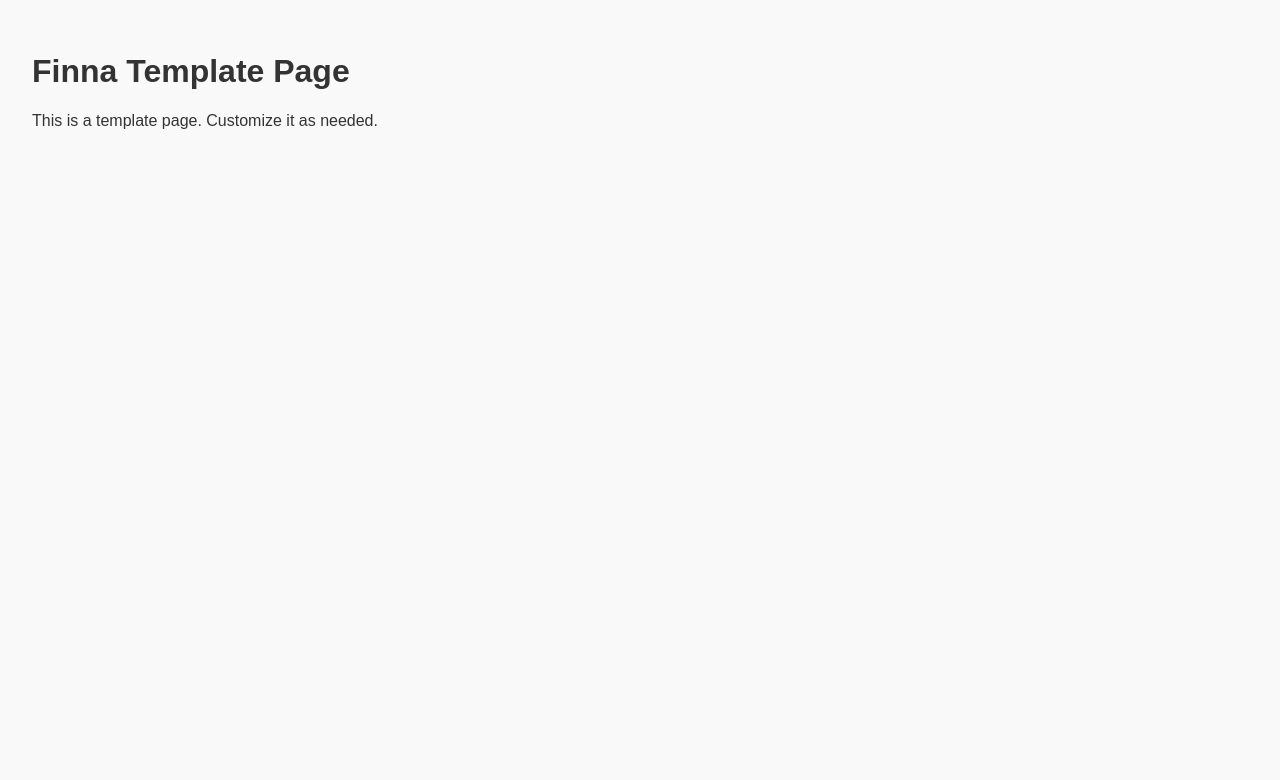
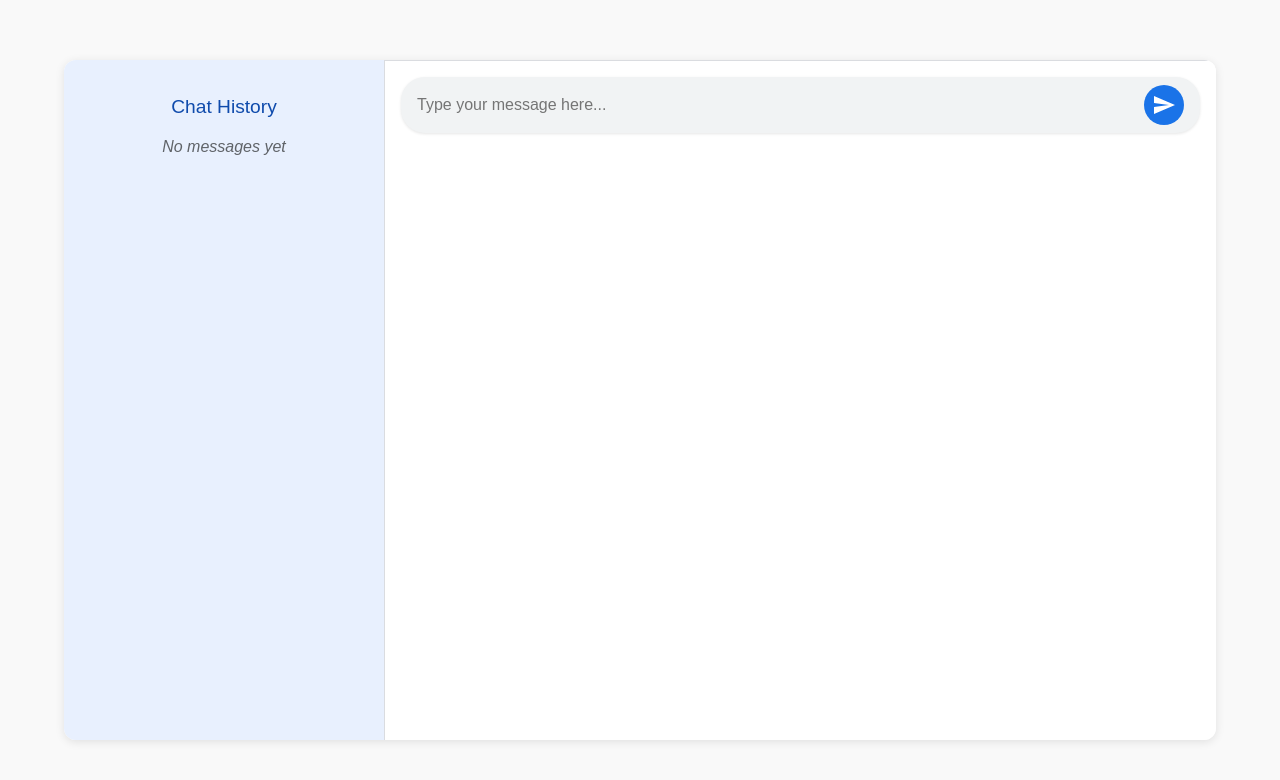
Before and after one commit to eipFinna/FINNA_MIRROR, a React (Create React App) app in the folder src/frontend/Web/: page /finna in a window 1280 px wide. Shown: the top 780 px of the page. Built offline with nearby package versions, Linux system fonts and the light colour scheme.

Commit message:
feat: finna main page beginning

```diff
--- /dev/null
+++ b/src/frontend/Web/src/components/ChatHistory.jsx
@@ -0,0 +1,33 @@
+import React from 'react';
+import { formatRelativeTime } from '../utils/dateUtils';
+
+function ChatHistory({ messages, setCurrentResponse }) {
+    const handleClick = (message) => {
+        setTimeout(() => {
+            setCurrentResponse({
+              id: message.id,
+              text: `This is a response to: "${message.text}"`,
+              timestamp: message.timestamp,
+            });
+        }, 500);
+    };
+
+    return (
+        <div className="chat-history">
+          {messages.length === 0 ? (
+            <p className="empty-history">No messages yet</p>
+          ) : (
+            <ul>
+              {messages.map((message) => (
+                <li key={message.id} className="history-item" onClick={() => handleClick(message)}>
+                    <div className="message-time">{formatRelativeTime(message.timestamp)}</div>
+                    <div className="message-text">{message.text}</div>
+                </li>
+              ))}
+            </ul>
+          )}
+        </div>
+    );
+}
+
+export default ChatHistory;
--- /dev/null
+++ b/src/frontend/Web/src/components/ChatInput.jsx
@@ -0,0 +1,32 @@
+import React, { useState } from 'react';
+
+function ChatInput({ onSendMessage }) {
+  const [message, setMessage] = useState('');
+
+  const handleSubmit = (e) => {
+    e.preventDefault();
+    if (message.trim()) {
+      onSendMessage(message);
+      setMessage('');
+    }
+  };
+
+  return (
+    <form className="chat-input-form" onSubmit={handleSubmit}>
+      <input
+        type="text"
+        className="chat-input"
+        placeholder="Type your message here..."
+        value={message}
+        onChange={(e) => setMessage(e.target.value)}
+      />
+      <button type="submit" className="send-button">
+        <svg viewBox="0 0 24 24" width="24" height="24">
+          <path fill="currentColor" d="M2.01 21L23 12 2.01 3 2 10l15 2-15 2z" />
+        </svg>
+      </button>
+    </form>
+  );
+}
+
+export default ChatInput;
--- /dev/null
+++ b/src/frontend/Web/src/components/ChatResponse.jsx
@@ -0,0 +1,15 @@
+import React from 'react';
+import { formatRelativeTime } from '../utils/dateUtils';
+
+function ChatResponse({ response }) {
+  return (
+    <div className="chat-response">
+      <div className="response-bubble">
+        <p>{response.text}</p>
+        <span className="response-time">{formatRelativeTime(response.timestamp)}</span>
+      </div>
+    </div>
+  );
+}
+
+export default ChatResponse;
--- /dev/null
+++ b/src/frontend/Web/src/pages/Finna.css
@@ -0,0 +1,141 @@
+
+.finna-page {
+  width: 100vw;
+  height: 100vh;
+  display: flex;
+  justify-content: center;
+  align-items: center;
+}
+
+.finna-page-container {
+  width: 90%;
+  height: 85%;
+  max-width: 1200px;
+  display: flex;
+  background-color: var(--white);
+  box-shadow: 0 2px 10px rgba(0, 0, 0, 0.1);
+  border-radius: 12px;
+  overflow: hidden;
+}
+
+.history-panel {
+  width: 280px;
+  background-color: var(--light-blue);
+  padding: 20px;
+  overflow-y: auto;
+  border-right: 1px solid var(--border-color);
+}
+
+.history-panel h2 {
+  color: var(--dark-blue);
+  margin-bottom: 20px;
+  font-size: 1.2rem;
+  font-weight: 500;
+  text-align: center;
+}
+
+.chat-history ul {
+  list-style-type: none;
+  cursor: pointer;
+}
+
+.history-item {
+  padding: 12px;
+  margin-bottom: 10px;
+  background-color: var(--white);
+  border-radius: 8px;
+  box-shadow: 0 1px 3px rgba(0, 0, 0, 0.08);
+}
+
+.message-time {
+  font-size: 0.75rem;
+  color: var(--text-light);
+  margin-bottom: 4px;
+}
+
+.message-text {
+  font-size: 0.9rem;
+  white-space: nowrap;
+  overflow: hidden;
+  text-overflow: ellipsis;
+}
+
+.chat-panel {
+  flex: 1;
+  display: flex;
+  flex-direction: column;
+  position: relative;
+  background-color: var(--white);
+}
+
+.chat-response {
+  flex: 1;
+  overflow-y: auto;
+  padding: 20px;
+  display: flex;
+  flex-direction: column-reverse;
+}
+
+.response-bubble {
+  background-color: var(--light-blue);
+  padding: 16px 20px;
+  border-radius: 18px;
+  border-bottom-left-radius: 4px;
+  max-width: 80%;
+  align-self: flex-start;
+  margin-bottom: 12px;
+  box-shadow: 0 1px 2px rgba(0, 0, 0, 0.1);
+}
+
+.input-container {
+  padding: 16px;
+  border-top: 1px solid var(--border-color);
+  background-color: var(--white);
+  position: sticky;
+  bottom: 0;
+}
+
+.chat-input-form {
+  display: flex;
+  align-items: center;
+  background-color: var(--light-gray);
+  border-radius: 24px;
+  padding: 8px 16px;
+  box-shadow: 0 1px 3px rgba(0, 0, 0, 0.1);
+}
+
+.chat-input {
+  flex: 1;
+  border: none;
+  background-color: transparent;
+  font-size: 1rem;
+  padding: 8px 0;
+  outline: none;
+  color: var(--text-dark);
+}
+
+.send-button {
+  background-color: var(--primary-blue);
+  color: white;
+  border: none;
+  border-radius: 50%;
+  width: 40px;
+  height: 40px;
+  display: flex;
+  align-items: center;
+  justify-content: center;
+  cursor: pointer;
+  transition: background-color 0.2s;
+  margin-left: 8px;
+}
+
+.send-button:hover {
+  background-color: var(--dark-blue);
+}
+
+.empty-history {
+  color: var(--text-light);
+  text-align: center;
+  margin-top: 20px;
+  font-style: italic;
+}
--- a/src/frontend/Web/src/pages/Finna.jsx
+++ b/src/frontend/Web/src/pages/Finna.jsx
@@ -1,12 +1,47 @@
-import React from 'react';
+import React, { useState } from 'react';
+import ChatHistory from '../components/ChatHistory';
+import ChatInput from '../components/ChatInput';
+import ChatResponse from '../components/ChatResponse';
+import './Finna.css';
 
 const FinnaPage = () => {
-    return (
-        <div style={{ padding: '2rem' }}>
-            <h1>Finna Template Page</h1>
-            <p>This is a template page. Customize it as needed.</p>
-        </div>
-    );
+  const [messages, setMessages] = useState([]);
+  const [currentResponse, setCurrentResponse] = useState(null);
+
+  const handleSendMessage = (text) => {
+    const newMessage = {
+      id: Date.now(),
+      text,
+      timestamp: new Date().toISOString(),
+    };
+
+    setMessages([...messages, newMessage]);
+
+    setTimeout(() => {
+      setCurrentResponse({
+        id: Date.now() + 1,
+        text: `This is a response to: "${text}"`,
+        timestamp: new Date().toISOString(),
+      });
+    }, 500);
+  };
+
+  return (
+    <div className="finna-page">
+      <div className="finna-page-container">
+        <aside className="history-panel">
+          <h2>Chat History</h2>
+          <ChatHistory messages={messages} setCurrentResponse={setCurrentResponse} />
+        </aside>
+        <main className="chat-panel">
+          {currentResponse && <ChatResponse response={currentResponse} />}
+          <div className="input-container">
+            <ChatInput onSendMessage={handleSendMessage} />
+          </div>
+        </main>
+      </div>
+    </div>
+  );
 };
 
 export default FinnaPage;
--- /dev/null
+++ b/src/frontend/Web/src/utils/dateUtils.js
@@ -0,0 +1,46 @@
+export const formatRelativeTime = (timestamp) => {
+    const now = new Date();
+    const date = new Date(timestamp);
+
+
+    if (isNaN(date)) return timestamp;
+
+    const diffInSeconds = (date - now) / 1000;
+    const diffInMinutes = diffInSeconds / 60;
+    const diffInHours = diffInMinutes / 60;
+    const diffInDays = diffInHours / 24;
+    const diffInMonths = (date.getFullYear() - now.getFullYear()) * 12 +
+                         (date.getMonth() - now.getMonth());
+    const diffInYears = diffInMonths / 12;
+
+    const formatter = new Intl.RelativeTimeFormat('en', {
+        numeric: 'auto',
+        style: 'long'
+    });
+
+    if (Math.abs(diffInSeconds) < 60) {
+        return formatter.format(Math.round(diffInSeconds), 'second');
+    } else if (Math.abs(diffInMinutes) < 60) {
+        return formatter.format(Math.round(diffInMinutes), 'minute');
+    } else if (Math.abs(diffInHours) < 24) {
+        return formatter.format(Math.round(diffInHours), 'hour');
+    } else if (Math.abs(diffInDays) < 7) {
+        return formatter.format(Math.round(diffInDays), 'day');
+    } else if (Math.abs(diffInDays) < 30) {
+        return formatter.format(Math.round(diffInDays / 7), 'week');
+    } else if (Math.abs(diffInMonths) < 12) {
+        return formatter.format(Math.round(diffInMonths), 'month');
+    } else {
+        return formatter.format(Math.round(diffInYears), 'year');
+    }
+};
+
+export const formatFullDate = (timestamp) => {
+    const date = new Date(timestamp);
+    return `${date.toLocaleDateString(undefined, {
+        weekday: 'long',
+        year: 'numeric',
+        month: 'long',
+        day: 'numeric'
+    })} ${date.toLocaleTimeString()}`;
+};
```
